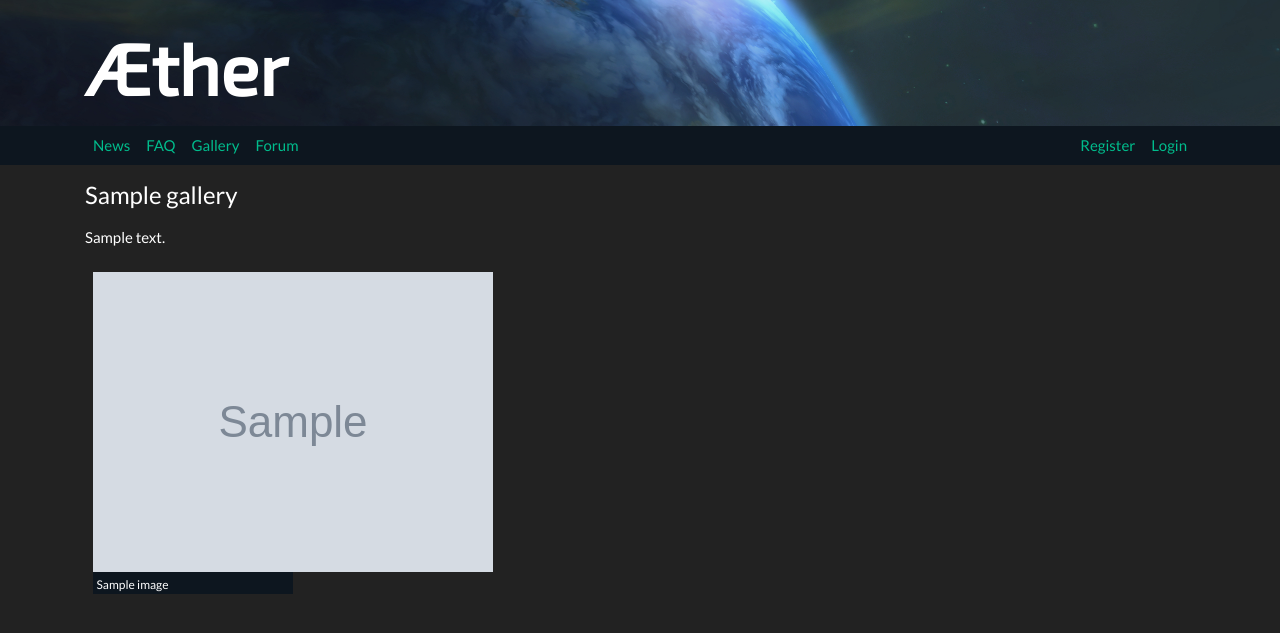
After one commit to katajakasa/aetherguild4, a Django app: template aether/gallery/templates/gallery/galleries.html in a window 1280 px wide. The commit adds this page. Shown: the top 633 px of the page. Run offline with Django 3.2, Linux system fonts and the light colour scheme; the template is opened without the code that fills it: most values are stand-ins (such as "Sample title", 1, 10 or a date in 2020); grey boxes marked "Sample" are stand-in pictures; some libraries are stand-ins or nearby versions.

Commit message:
Add image gallery

```diff
--- a/aether/common_settings.py
+++ b/aether/common_settings.py
@@ -23,6 +23,10 @@ FORUM_THREAD_LIMIT = 25
 RAVEN_CONFIG = {
     'dsn': '',
 }
+
+# Upload limits
+DATA_UPLOAD_MAX_MEMORY_SIZE = 1024 * 1024 * 8
+FILE_UPLOAD_MAX_MEMORY_SIZE = 1024 * 1024 * 8
 
 # Redirect to forum after login by default
 LOGIN_REDIRECT_URL = '/forum'
@@ -51,6 +55,7 @@ INSTALLED_APPS = [
     'aether.forum',
     'aether.main_site',
     'aether.api',
+    'aether.gallery',
     'django.contrib.admin',
     'django.contrib.auth',
     'django.contrib.contenttypes',
--- a/aether/forum/templates/forum/boards.html
+++ b/aether/forum/templates/forum/boards.html
@@ -1,6 +1,5 @@
 {% extends 'base.html' %}
 {% load forum %}
-{% load cache %}
 
 {% block title %}Forum - {{ block.super }}{% endblock %}
 
--- a/aether/forum/templates/forum/threads.html
+++ b/aether/forum/templates/forum/threads.html
@@ -1,5 +1,5 @@
 {% extends 'base.html' %}
-{% load forum cache crispy_forms_tags%}
+{% load forum crispy_forms_tags%}
 
 {% block title %}{{ board.title }} - Forum - {{ block.super }}{% endblock %}
 
--- /dev/null
+++ b/aether/gallery/__init__.py
@@ -0,0 +1 @@
+default_app_config = 'aether.gallery.apps.GalleryConfig'
--- /dev/null
+++ b/aether/gallery/apps.py
@@ -0,0 +1,5 @@
+from django.apps import AppConfig
+
+
+class GalleryConfig(AppConfig):
+    name = 'aether.gallery'
--- /dev/null
+++ b/aether/gallery/signals.py
@@ -0,0 +1,6 @@
+from django.urls import reverse
+from aether.utils.cache import expire_page
+
+
+def invalidate_cache(sender, instance, created, **kwargs):
+    expire_page(reverse('gallery:index'))
--- /dev/null
+++ b/aether/gallery/templates/gallery/galleries.html
@@ -0,0 +1,29 @@
+{% extends 'base.html' %}
+
+{% block title %}Gallery - {{ block.super }}{% endblock %}
+
+{% block content %}
+    {% if galleries %}
+    {% for gallery in galleries %}
+        <h3>{{ gallery.name }}</h3>
+        <div class="layout-control">
+            <p>{{ gallery.description }}
+        </div>
+        <div class="layout-control">
+            {% for image in gallery.sorted_images %}
+                <figure class="gallery-image-frame">
+                    <a href="{{ image.original.url }}" data-featherlight="image" class="fl-image">
+                        <img src="{{ image.thumbnail.url }}" />
+                    </a>
+                    <figcaption><small>{{ image.name }}</small></figcaption>
+                </figure>
+            {% endfor %}
+        </div>
+    {% endfor %}
+    <div class="layout-control">
+    {% include 'forum/fragments/pagination.html' with items=galleries %}
+    </div>
+    {% else %}
+    <p>No galleries (yet)</p>
+    {% endif %}
+{% endblock %}
--- a/aether/main_site/templates/base.html
+++ b/aether/main_site/templates/base.html
@@ -34,6 +34,9 @@
                 </li>
                 <li class="nav-item">
                     <a class="nav-link" href="{% url 'main_site:faq' %}">FAQ</a>
+                </li>
+                <li class="nav-item">
+                    <a class="nav-link" href="{% url 'gallery:index' %}">Gallery</a>
                 </li>
                 <li class="nav-item">
                     <a class="nav-link" href="{% url 'forum:boards' %}">Forum</a>
--- a/aether/static/custom.css
+++ b/aether/static/custom.css
@@ -51,6 +51,27 @@ h1,h2,h3,h4,h5 { margin-top: 0.5rem; }
 .news_item:last-child { border-bottom: 0; padding-bottom: 0; }
 .news_item:first-child { padding-top: 0; }
 
+/* GALLERY */
+
+.gallery-image-frame {
+    display: inline-block;
+    width: 200px;
+    max-height: 200px;
+    margin: 0.5em;
+}
+
+.gallery-image-frame img {
+    display: block;
+}
+
+.gallery-image-frame figcaption {
+    background-color: #0d161f;
+    padding: 0 4px 0 4px;
+    overflow: hidden;
+    text-overflow: ellipsis;
+    white-space: nowrap;
+}
+
 /* FORUM */
 
 .forum-board-row, .forum-thread-row, .forum-post-row {
--- a/aether/urls.py
+++ b/aether/urls.py
@@ -5,6 +5,7 @@ from django.conf import settings
 
 urlpatterns = [
     path('', include('aether.main_site.urls', namespace='main_site')),
+    path('gallery/', include('aether.gallery.urls', namespace='gallery')),
     path('forum/', include('aether.forum.urls', namespace='forum')),
     path('api/v1/', include('aether.api.urls', namespace='api')),
     path('admin/', admin.site.urls),
```
Also changed, not shown: aether/gallery/admin.py (added, +20 -0 lines), aether/gallery/models.py (added, +44 -0 lines), aether/gallery/urls.py (added, +8 -0 lines), aether/gallery/views.py (added, +15 -0 lines), aether/gallery/migrations/0001_initial.py (added), aether/gallery/migrations/__init__.py (added).
